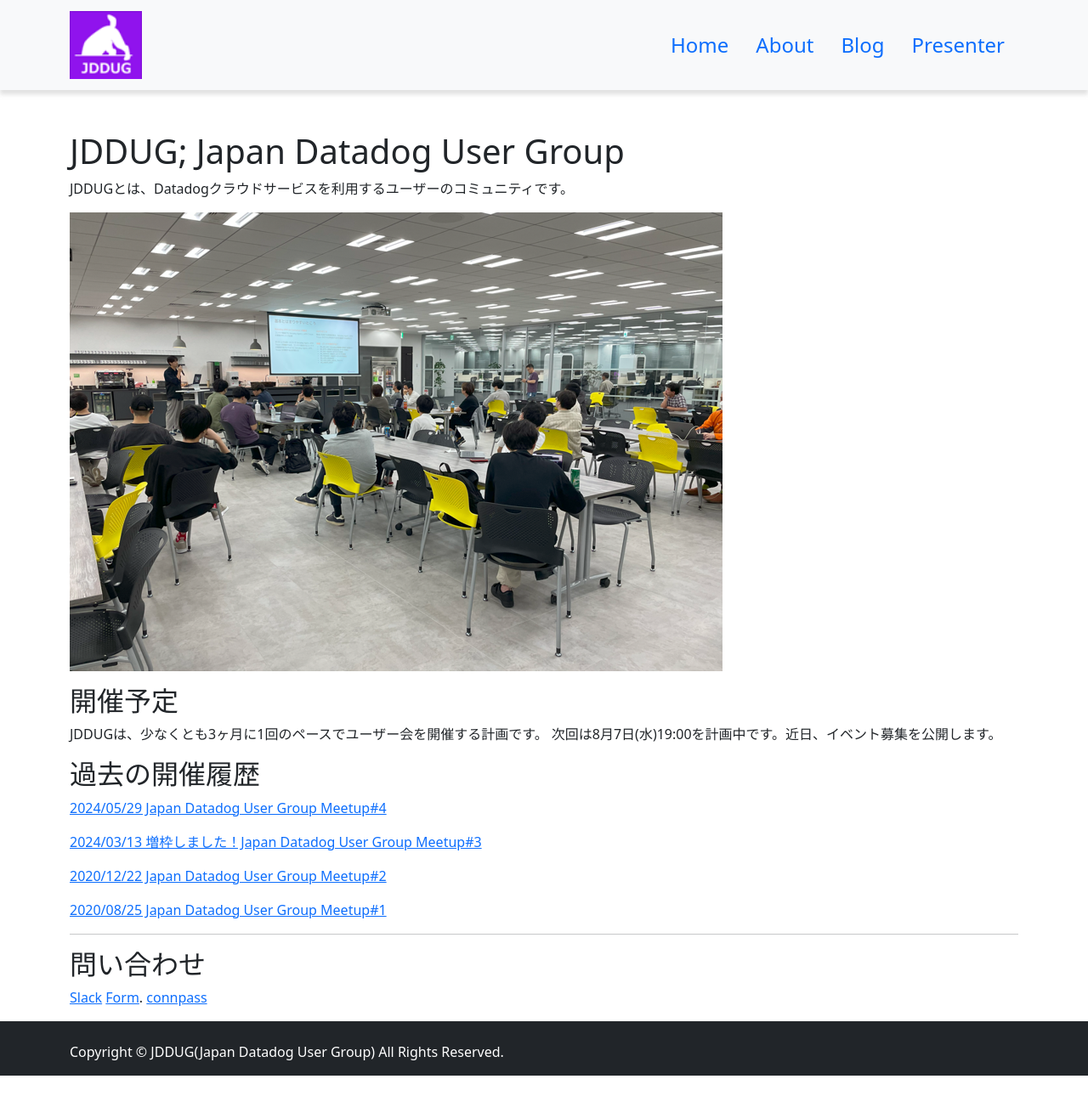
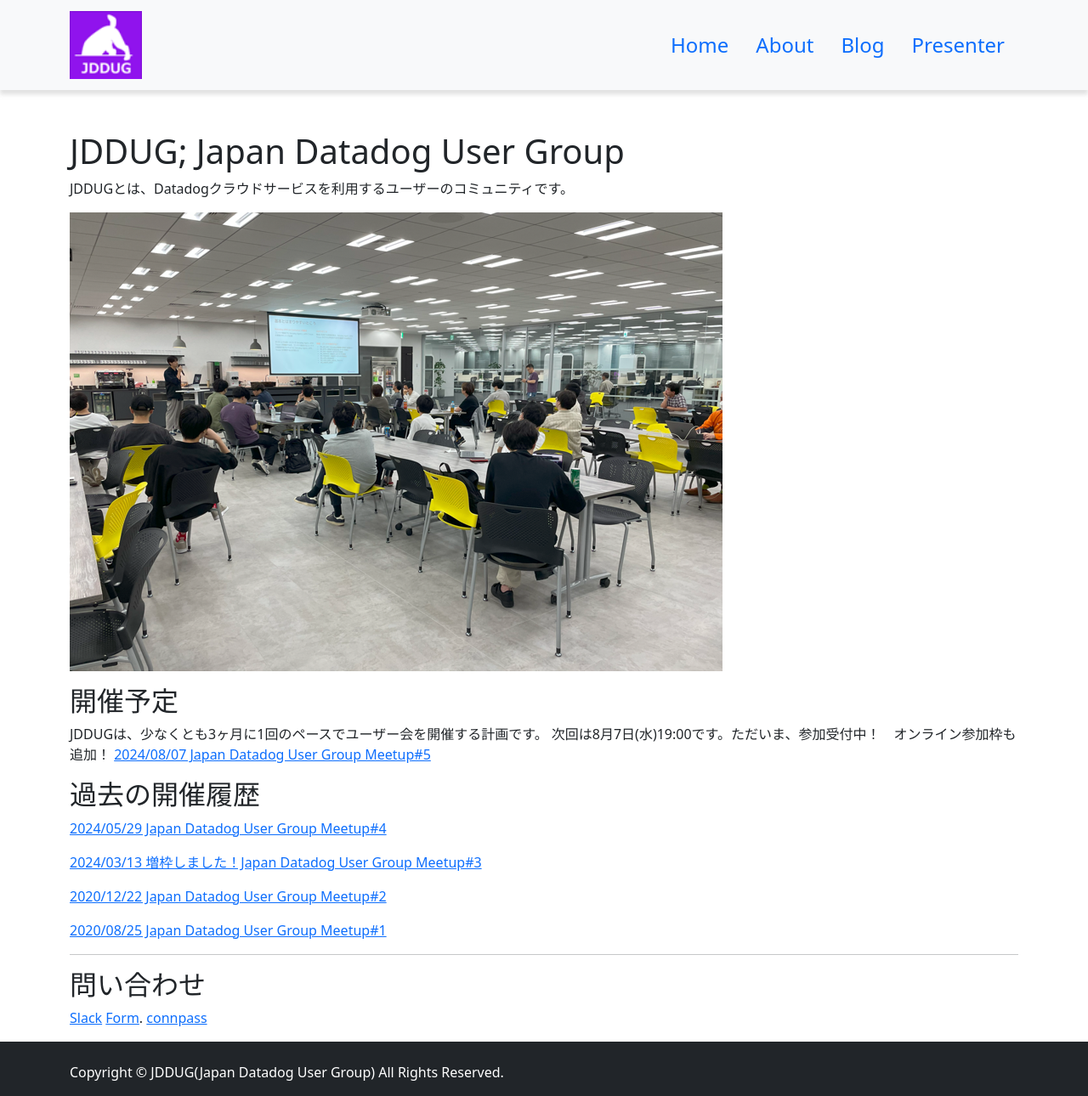
Before and after one commit to jdd-ug/jdd-ug.github.io, a Jekyll site: the page built from index.md, in a window 1280 px wide. Shown: the whole page at 85% size. Built offline with Jekyll 4.4.1, drawn with Linux system fonts in a browser that asks for light colours; before the commit the page ends 1266 px from its top, so only the background shows below that.

Commit message:
next event 8/7 linked

```diff
--- a/index.md
+++ b/index.md
@@ -12,7 +12,8 @@
 ## 開催予定
 
 JDDUGは、少なくとも3ヶ月に1回のペースでユーザー会を開催する計画です。
-次回は8月7日(水)19:00を計画中です。近日、イベント募集を公開します。
+次回は8月7日(水)19:00です。ただいま、参加受付中！　オンライン参加枠も追加！
+[2024/08/07 Japan Datadog User Group Meetup#5](https://datadog-jp.connpass.com/event/324770/)
 
 ## 過去の開催履歴
 
```
